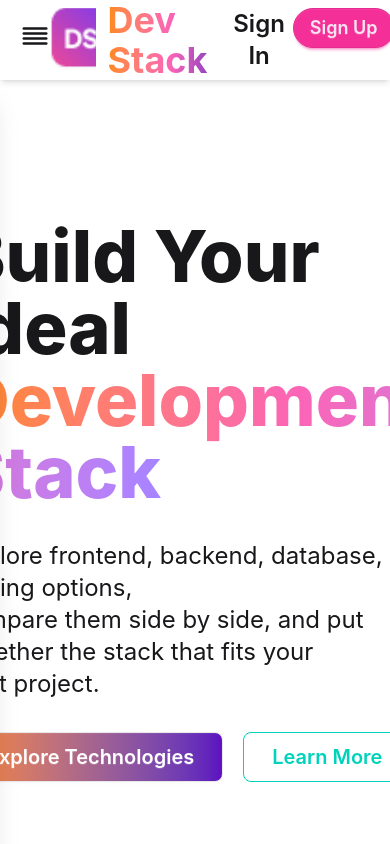
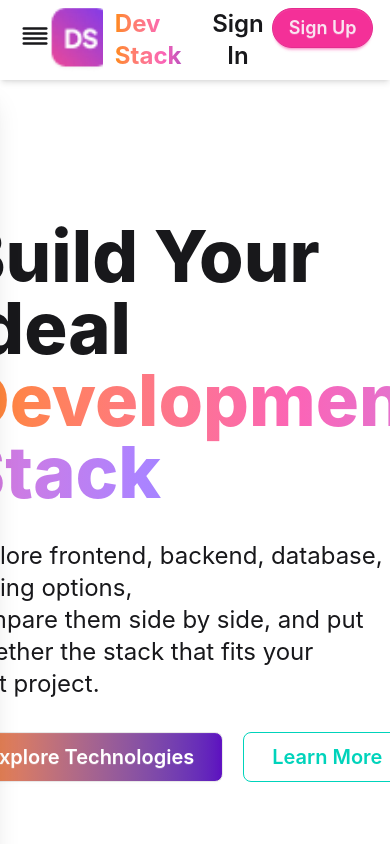
Before and after one commit to hridoyhossain0/ph-assignment-5, a React (Vite) app: page / in a window 390 px wide. Shown: the top 844 px of the page. Built offline with nearby package versions, Linux system fonts and the light colour scheme.

Commit message:
fix logo responsive

```diff
--- a/src/Components/Header/Nav.tsx
+++ b/src/Components/Header/Nav.tsx
@@ -35,7 +35,7 @@ const Nav = () => {
 
 
                         <span
-                            className="text-4xl font-bold   items-center z-20
+                            className="text-2xl font-bold   xl:text-4xl items-center z-20
                             bg-linear-to-r from-orange-400 via-pink-400 to-violet-800
                             bg-clip-text text-transparent"
                         >
```
